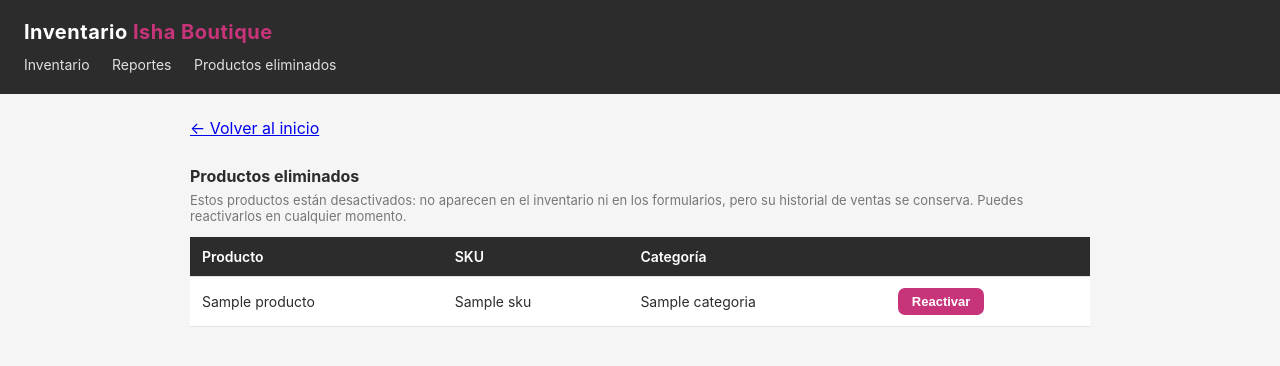
After one commit to yuvalbaryosefp-alt/isha-wear-pos, a FastAPI app: template templates/desactivados.html in a window 1280 px wide. The commit adds this page. Shown: the top 366 px of the page. Run offline with FastAPI, Linux system fonts and the light colour scheme; the template is opened without the code that fills it: most values are stand-ins (such as "Sample title", 1, 10 or a date in 2020).

Commit message:
Permitir eliminar productos (desactivación en vez de borrado real)
Un producto "eliminado" se marca como inactivo: desaparece del
inventario y de los formularios de venta/movimiento, pero conserva
todo su historial de ventas y movimientos para no afectar los
reportes financieros. Se puede reactivar desde /desactivados.

```diff
--- a/app/main.py
+++ b/app/main.py
@@ -51,7 +51,8 @@ def pagina_principal(request: Request, error: str | None = None):
         )).mappings().all()
 
         productos = conn.execute(text(
-            "SELECT id, sku, titulo, categoria, precio, costo FROM productos ORDER BY titulo"
+            "SELECT id, sku, titulo, categoria, precio, costo FROM productos "
+            "WHERE activo = TRUE ORDER BY titulo"
         )).mappings().all()
 
         stock_rows = conn.execute(text(
@@ -289,6 +290,42 @@ def crear_producto(
     return RedirectResponse("/", status_code=303)
 
 
+@app.post("/productos/{producto_id}/eliminar")
+def eliminar_producto(producto_id: int):
+    """'Elimina' un producto SIN borrarlo de la base: lo marca inactivo.
+
+    Así desaparece de las listas y formularios, pero su historial de ventas
+    y movimientos se conserva intacto para que los reportes no pierdan datos.
+    """
+    with engine.begin() as conn:
+        conn.execute(text(
+            "UPDATE productos SET activo = FALSE, actualizado_en = NOW() WHERE id = :id"
+        ), {"id": producto_id})
+    return RedirectResponse("/", status_code=303)
+
+
+@app.post("/productos/{producto_id}/reactivar")
+def reactivar_producto(producto_id: int):
+    """Deshace un 'eliminar': vuelve a marcar el producto como activo."""
+    with engine.begin() as conn:
+        conn.execute(text(
+            "UPDATE productos SET activo = TRUE, actualizado_en = NOW() WHERE id = :id"
+        ), {"id": producto_id})
+    return RedirectResponse("/desactivados", status_code=303)
+
+
+@app.get("/desactivados")
+def ver_desactivados(request: Request):
+    """Lista los productos eliminados (inactivos), por si hay que reactivar alguno."""
+    with engine.connect() as conn:
+        productos = conn.execute(text(
+            "SELECT id, sku, titulo, categoria FROM productos "
+            "WHERE activo = FALSE ORDER BY titulo"
+        )).mappings().all()
+
+    return templates.TemplateResponse(request, "desactivados.html", {"productos": productos})
+
+
 @app.get("/productos/{producto_id}/editar")
 def editar_producto_form(request: Request, producto_id: int):
     """Muestra la pantalla para editar un producto (poner precio de venta, ajustar costo)."""
--- a/schema.sql
+++ b/schema.sql
@@ -32,6 +32,7 @@ CREATE TABLE IF NOT EXISTS productos (
     categoria                  TEXT,                   -- Vestidos, Conjuntos, etc.
     precio                     NUMERIC(10, 2),         -- precio de venta (NUNCA usar float para dinero)
     costo                      NUMERIC(10, 2),         -- cuánto costó comprar la prenda
+    activo                     BOOLEAN NOT NULL DEFAULT TRUE,  -- FALSE = "eliminado" (se conserva su historial)
 
     -- Puente hacia Shopify (se llenan cuando conectemos la sincronización)
     shopify_product_id         BIGINT,
@@ -43,8 +44,9 @@ CREATE TABLE IF NOT EXISTS productos (
 );
 
 
--- Por si la tabla productos ya existía sin la columna costo, la agregamos.
+-- Por si la tabla productos ya existía sin estas columnas, las agregamos.
 ALTER TABLE productos ADD COLUMN IF NOT EXISTS costo NUMERIC(10, 2);
+ALTER TABLE productos ADD COLUMN IF NOT EXISTS activo BOOLEAN NOT NULL DEFAULT TRUE;
 
 
 -- ------------------------------------------------------------
--- a/templates/base.html
+++ b/templates/base.html
@@ -82,6 +82,7 @@
     <nav>
       <a href="/">Inventario</a>
       <a href="/reportes">Reportes</a>
+      <a href="/desactivados">Productos eliminados</a>
     </nav>
   </header>
   <div class="contenedor">
--- /dev/null
+++ b/templates/desactivados.html
@@ -0,0 +1,44 @@
+{% extends "base.html" %}
+
+{% block contenido %}
+
+  <p><a href="/">&larr; Volver al inicio</a></p>
+
+  <h2>Productos eliminados</h2>
+  <p style="font-size:13px; color:#777; margin-top:-6px">
+    Estos productos están desactivados: no aparecen en el inventario ni en los formularios,
+    pero su historial de ventas se conserva. Puedes reactivarlos en cualquier momento.
+  </p>
+
+  {% if productos %}
+    <table>
+      <thead>
+        <tr>
+          <th>Producto</th>
+          <th>SKU</th>
+          <th>Categoría</th>
+          <th></th>
+        </tr>
+      </thead>
+      <tbody>
+        {% for p in productos %}
+          <tr>
+            <td>{{ p.titulo }}</td>
+            <td>{{ p.sku }}</td>
+            <td>{{ p.categoria or "—" }}</td>
+            <td>
+              <form method="post" action="/productos/{{ p.id }}/reactivar" style="margin:0">
+                <button type="submit" style="margin:0; padding:6px 14px; font-size:13px">
+                  Reactivar
+                </button>
+              </form>
+            </td>
+          </tr>
+        {% endfor %}
+      </tbody>
+    </table>
+  {% else %}
+    <div class="tarjeta vacio">No hay productos eliminados.</div>
+  {% endif %}
+
+{% endblock %}
```
Also changed, not shown: templates/index.html (+10 -1 lines).
